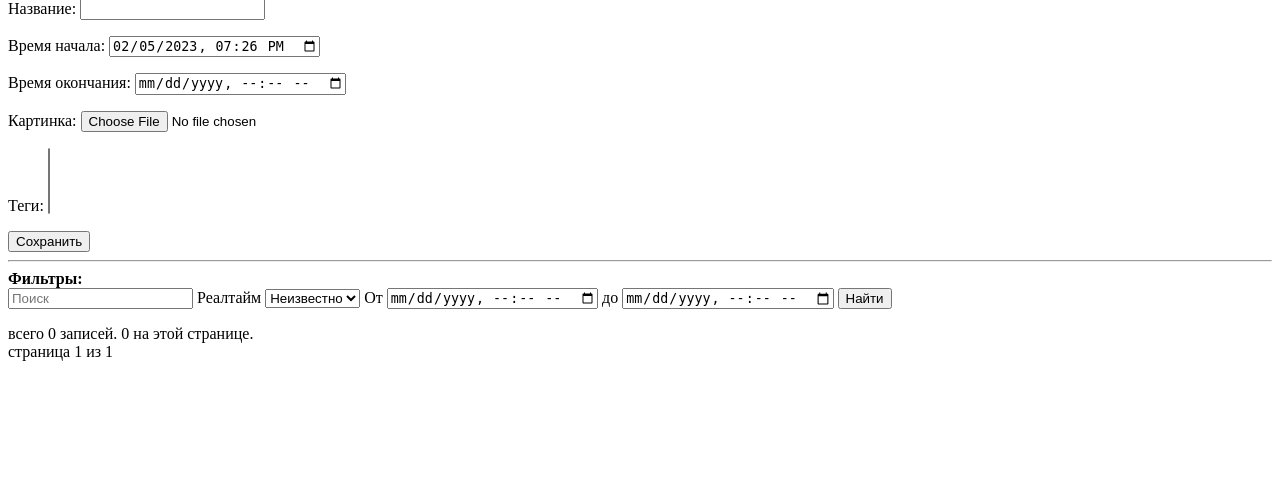
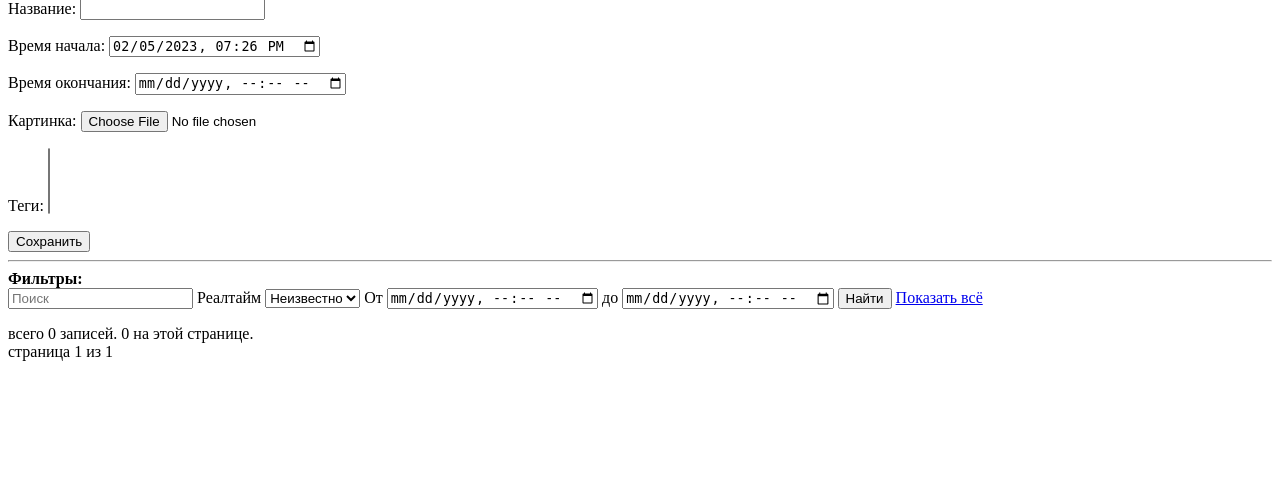
Before and after one commit to atnarturuni/django-basics-record, a Django app: page / in a window 1280 px wide. Shown: the part 169-651 px from the top of the page. Run offline with Django 4.2, Linux system fonts and the light colour scheme; the visitor is signed in with stand-in values (Sample User, id 1); data that the repository does not hold is empty.

Commit message:
+ clear filters

```diff
--- a/web/templates/web/main.html
+++ b/web/templates/web/main.html
@@ -27,6 +27,8 @@
         {% endfor %}
 
         <button>Найти</button>
+
+        <a href="?">Показать всё</a>
     </form>
 
     <ul>
```
